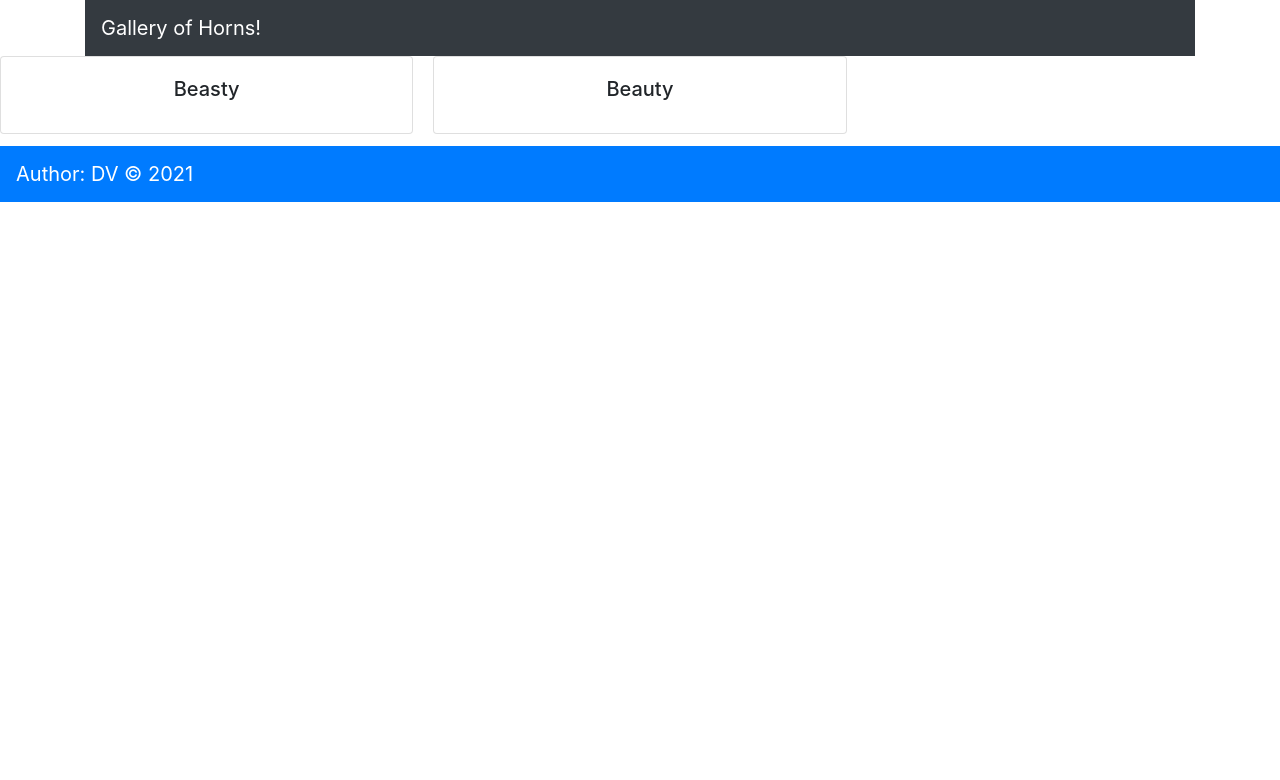
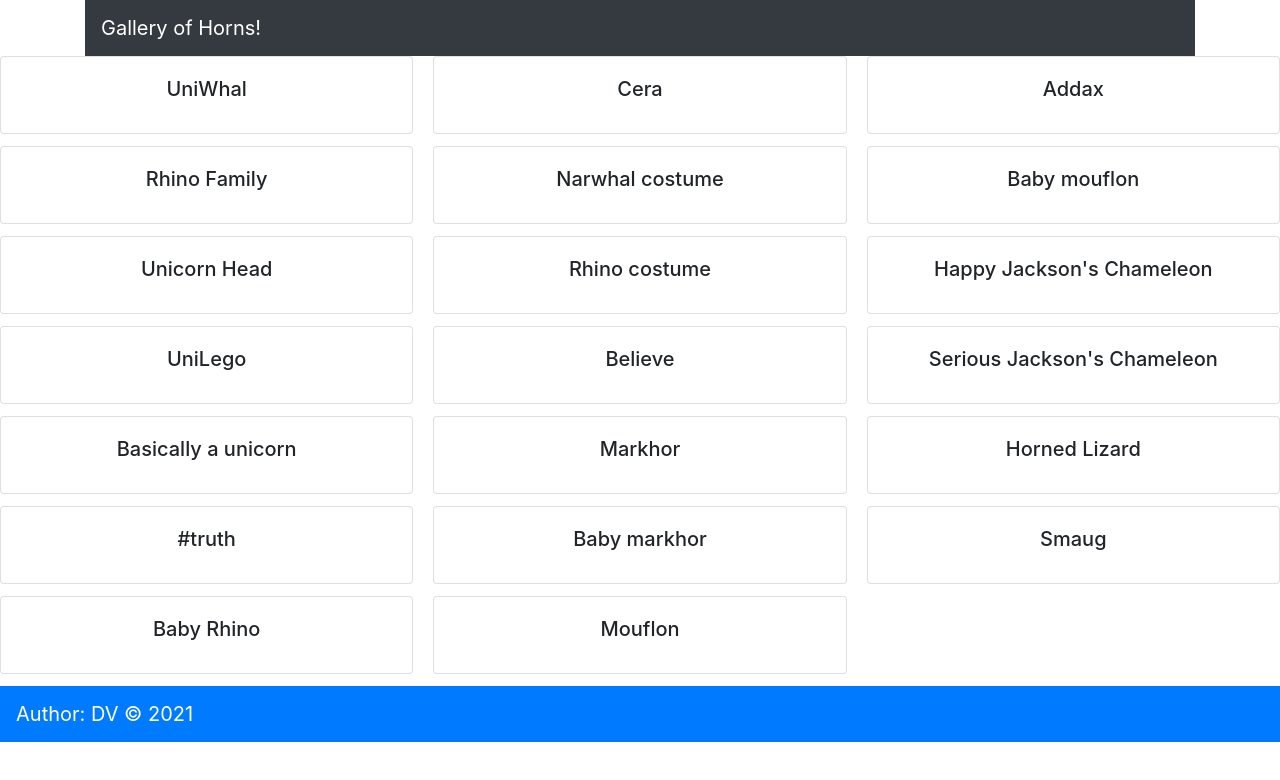
Before and after one commit to DeltaVCode/cedar-c-301d10, a React (Create React App) app in the folder class-04/demo/lab-review/: page / in a window 1280 px wide. Shown: the top 780 px of the page. Built offline with nearby package versions, Linux system fonts and the light colour scheme.

Commit message:
Show <HornedBeast /> for each beast

```diff
--- a/class-04/demo/lab-review/src/components/main.js
+++ b/class-04/demo/lab-review/src/components/main.js
@@ -10,8 +10,11 @@ export default class Main extends React.Component {
 
     return (
       <CardColumns>
-        <HornedBeast title="Beasty" />
-        <HornedBeast title="Beauty" />
+        {beasts.map(beast => (
+          <HornedBeast
+            title={beast.title}
+          />
+        ))}
       </CardColumns>
     )
   }
```
